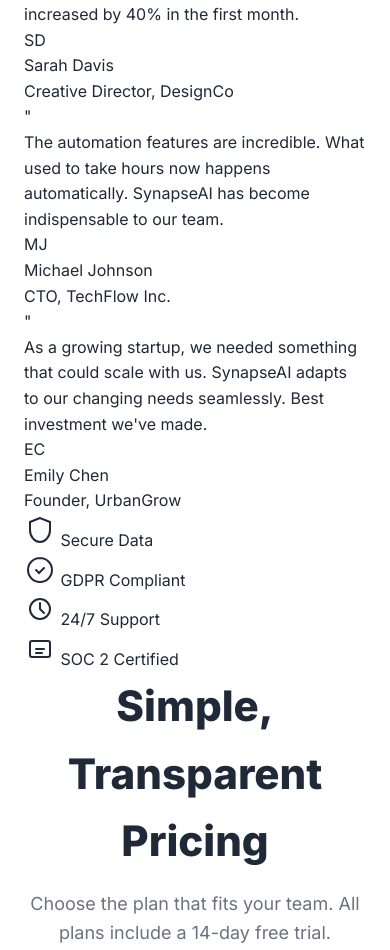
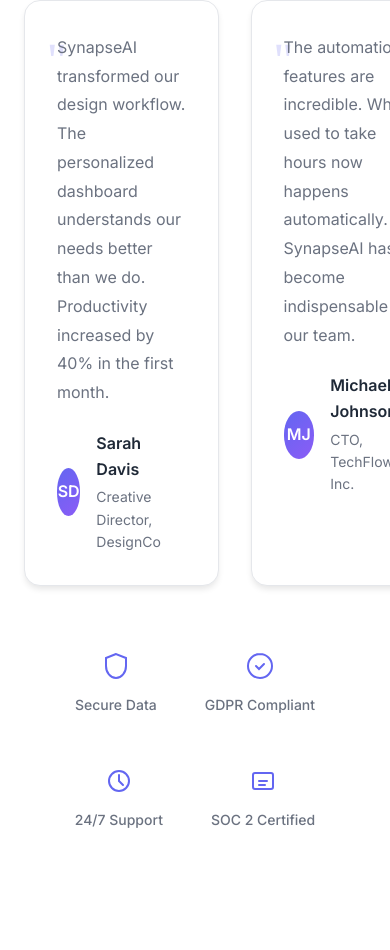
Before and after one commit to danishhly/SynapseAI, a website built with Vite: page index.html in a window 390 px wide. Shown: the part 4017-4967 px from the top of the page. Built offline with nearby package versions, Linux system fonts and the light colour scheme.

Commit message:
style: testimonial section designed with layout spacing and responsive

```diff
--- a/styles.css
+++ b/styles.css
@@ -726,3 +726,116 @@
     color: var(--text-primary);
     box-shadow: var(--shadow-sm);
 }
+
+/* Testimonials Section */
+.testimonials {
+    padding: 100px 0;
+    background: white;
+}
+
+.testimonials-grid {
+    display: grid;
+    grid-template-columns: repeat(3, 1fr);
+    gap: 32px;
+    margin-bottom: 64px;
+}
+
+.testimonial-card {
+    background: white;
+    padding: 32px;
+    border-radius: 16px;
+    box-shadow: var(--shadow-md);
+    border: 1px solid var(--border-color);
+    transition: all 0.3s ease;
+}
+
+.testimonial-card:hover {
+    transform: translateY(-4px);
+    box-shadow: var(--shadow-xl);
+}
+
+.testimonial-content {
+    position: relative;
+    margin-bottom: 24px;
+}
+
+.quote-icon {
+    font-size: 48px;
+    color: var(--primary-color);
+    opacity: 0.2;
+    position: absolute;
+    top: -10px;
+    left: -10px;
+    font-family: Georgia, serif;
+}
+
+.testimonial-content p {
+    color: var(--text-secondary);
+    line-height: 1.8;
+    font-size: 16px;
+    position: relative;
+    z-index: 1;
+}
+
+.testimonial-author {
+    display: flex;
+    align-items: center;
+    gap: 16px;
+}
+
+.author-avatar {
+    width: 48px;
+    height: 48px;
+    border-radius: 50%;
+    background: var(--gradient-primary);
+    color: white;
+    display: flex;
+    align-items: center;
+    justify-content: center;
+    font-weight: 600;
+}
+
+.author-name {
+    font-weight: 600;
+    color: var(--text-primary);
+    margin-bottom: 4px;
+}
+
+.author-role {
+    font-size: 14px;
+    color: var(--text-secondary);
+}
+
+.trust-badges {
+    display: flex;
+    justify-content: center;
+    gap: 48px;
+    flex-wrap: wrap;
+}
+
+.trust-badge {
+    display: flex;
+    flex-direction: column;
+    align-items: center;
+    gap: 12px;
+    color: var(--text-secondary);
+}
+
+.trust-badge svg {
+    color: var(--primary-color);
+}
+
+.trust-badge span {
+    font-size: 14px;
+    font-weight: 500;
+}
+
+/* Pricing Section */
+.pricing {
+    padding: 100px 0;
+    background: white;
+}
+
+.pricing .section-header {
+    margin-bottom: 48px;
+}
```
